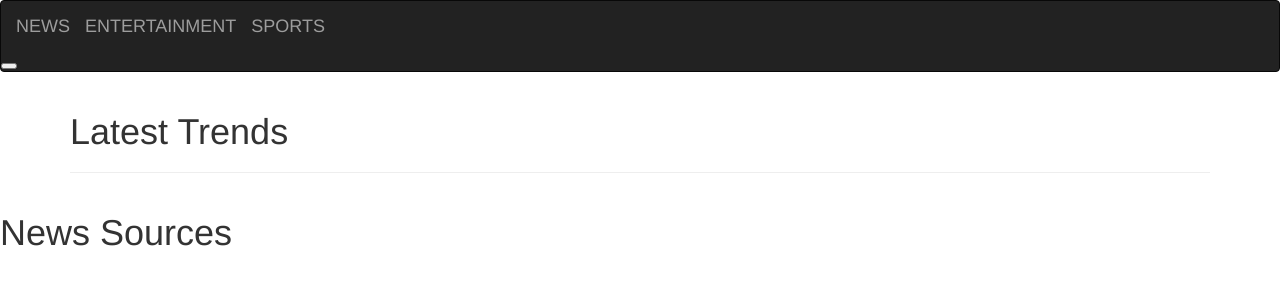
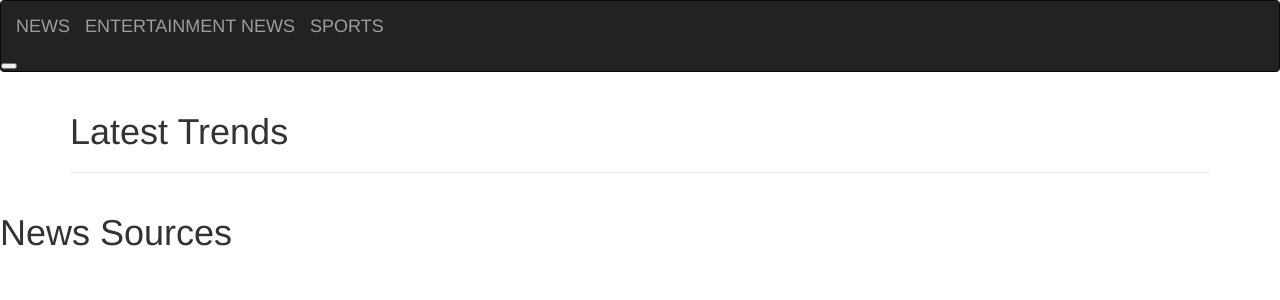
Before and after one commit to Jameskirwa/News-Highlight, a Flask app: template app/templates/index.html in a window 1280 px wide. Shown: the top 300 px of the page. Run offline with Flask 2, Linux system fonts and the light colour scheme; the template is opened without the code that fills it, so the values that code supplies are empty; some libraries are stand-ins or nearby versions.

Commit message:
links to navbar

```diff
--- a/app/templates/navbar.html
+++ b/app/templates/navbar.html
@@ -2,7 +2,7 @@
     <div class="container-fluid">
         <div class="navbar-header">
             <a class="navbar-brand" href="">NEWS</a>
-            <a class="navbar-brand" href="https://radaronline.com/">ENTERTAINMENT</a>
+            <a class="navbar-brand" href="https://radaronline.com/">ENTERTAINMENT NEWS</a>
             <a class="navbar-brand" href="https://www.bbc.com/sport">SPORTS</a>
 
         </div>
```
